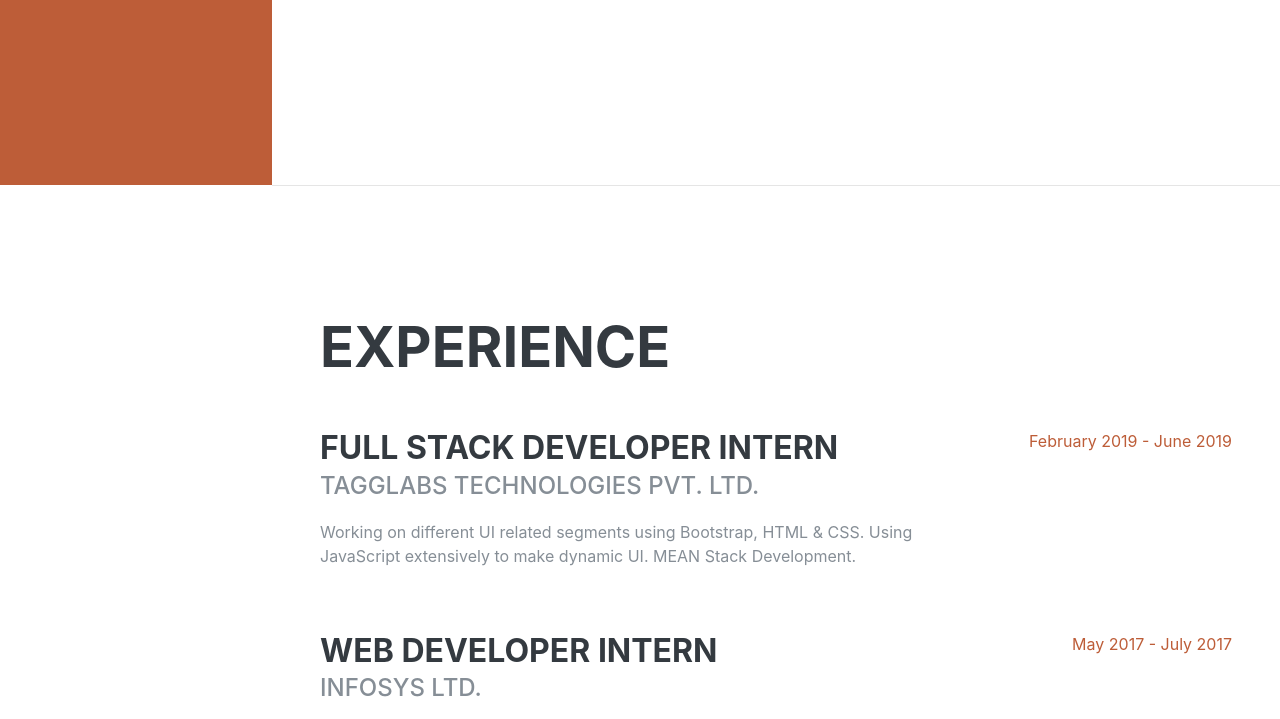
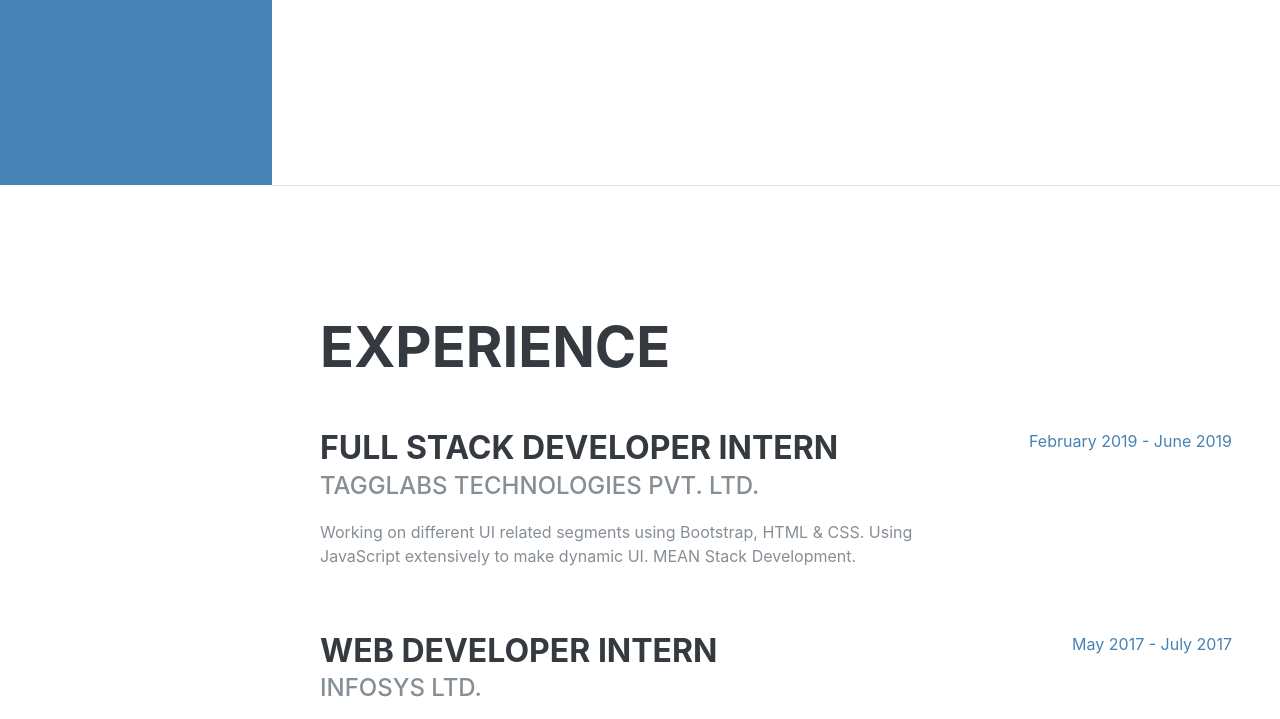
Before and after one commit to princek64/princek64.github.io, a website: page index.html in a window 1280 px wide. Shown: the part 615-1334 px from the top of the page. Drawn offline with nearby package versions, Linux system fonts and the light colour scheme; files that its build step writes are made by us from their sources; a web font is replaced by a local one.

Commit message:
Color changes

```diff
--- a/scss/_variables.scss
+++ b/scss/_variables.scss
@@ -14,6 +14,7 @@ $gray-800: #343a40 !default;
 $gray-900: #212529 !default;
 $black:    #000 !default;
 
+$steelblue: #4682b4 !:default;
 $blue:    #007bff !default;
 $indigo:  #6610f2 !default;
 $purple:  #6f42c1 !default;
@@ -25,7 +26,7 @@ $green:   #28a745 !default;
 $teal:    #20c997 !default;
 $cyan:    #17a2b8 !default;
 
-$primary:       $orange !default;
+$primary:       $steelblue !default;
 $secondary:     $gray-600 !default;
 $success:       $green !default;
 $info:          $cyan !default;
```
Also changed, not shown: css/resume.css, css/resume.min.css, js/resume.min.js.
